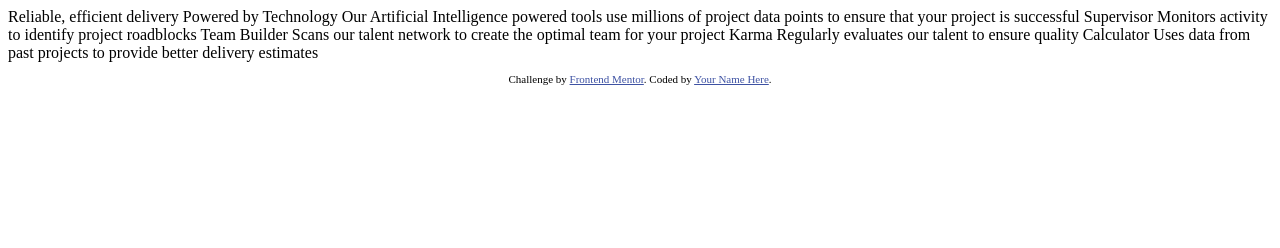
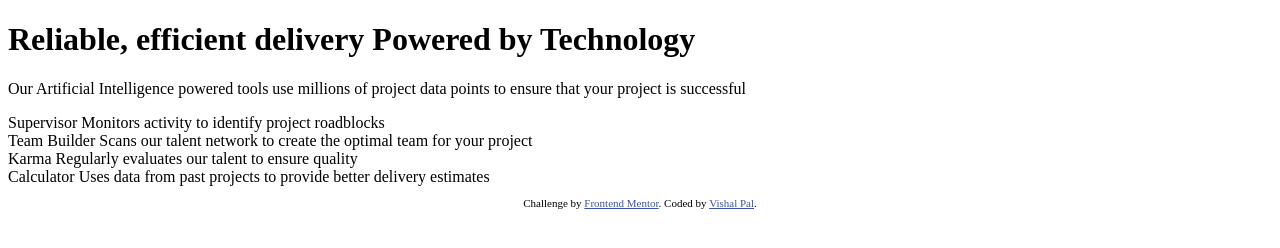
Before and after one commit to vishy312/four-card-feature, a plain HTML site: page docs/index.html in a window 1280 px wide. Drawn offline with Linux system fonts and the light colour scheme.

Commit message:
structure complete

```diff
--- a/docs/index.html
+++ b/docs/index.html
@@ -8,37 +8,41 @@
 
   <title>Frontend Mentor | Four card feature section</title>
 
-  <!-- Feel free to remove these styles or customise in your own stylesheet 👍 -->
   <style>
     .attribution { font-size: 11px; text-align: center; }
     .attribution a { color: hsl(228, 45%, 44%); }
   </style>
 </head>
-<body>
-
-  Reliable, efficient delivery
-  Powered by Technology
-
-  Our Artificial Intelligence powered tools use millions of project data points
-  to ensure that your project is successful
-
+<body role="main">
+  <div class="main-text">
+    <h1>Reliable, efficient delivery Powered by Technology</h1>
+    <p>Our Artificial Intelligence powered tools use millions of project data points to ensure that your project is successful</p>
+  </div>
+  <div class="cards">
+    <div class="card">
       Supervisor
       Monitors activity to identify project roadblocks
-
+    </div>
+    <div>
+      <div class="card">
         Team Builder
         Scans our talent network to create the optimal team for your project
-
+      </div>
+      <div class="card">
         Karma
         Regularly evaluates our talent to ensure quality
-
+      </div>
+    </div>
+    <div class="card">
       Calculator
       Uses data from past projects to provide better delivery estimates
-
+    </div>
+  </div>
 
   <footer>
     <p class="attribution">
       Challenge by <a href="https://www.frontendmentor.io?ref=challenge" target="_blank">Frontend Mentor</a>.
-      Coded by <a href="#">Your Name Here</a>.
+      Coded by <a href="https://github.com/vishy312">Vishal Pal</a>.
     </p>
   </footer>
 </body>
```
Lines whose indentation alone changed are shown as unchanged.
